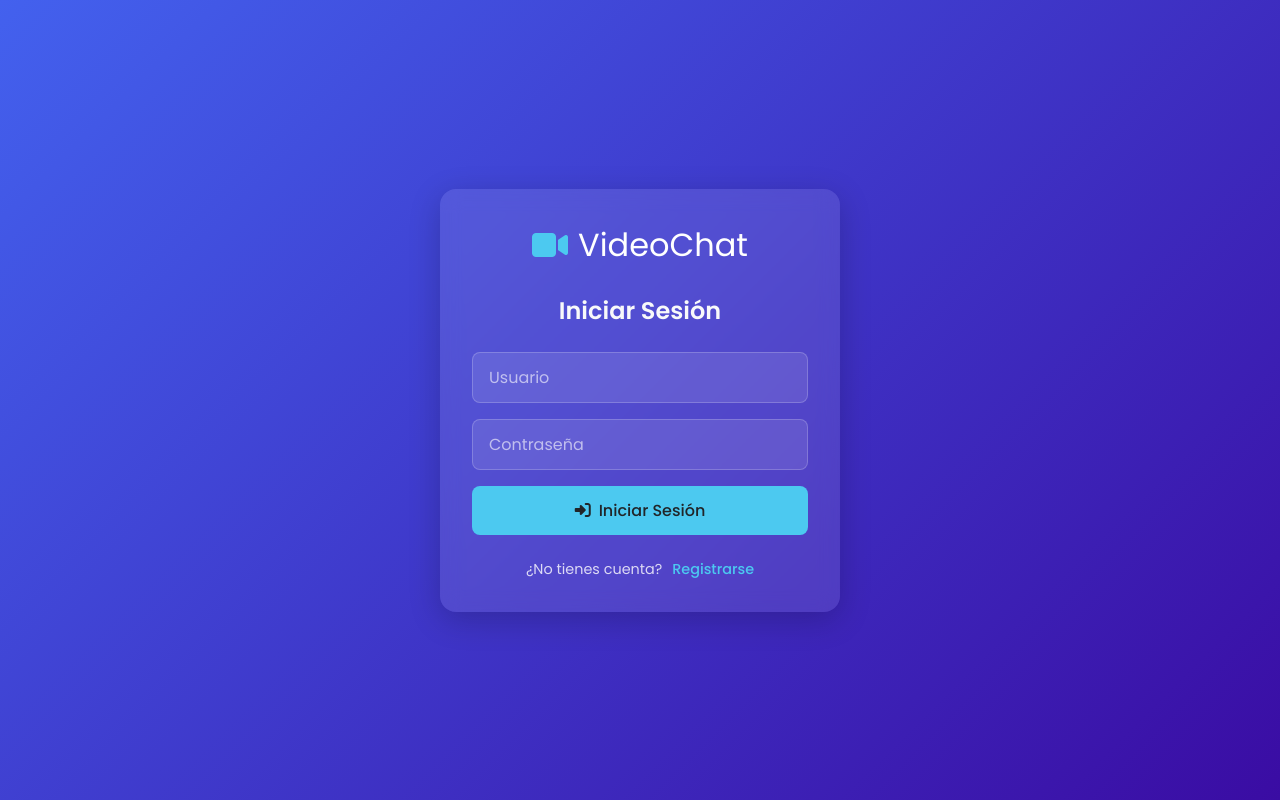
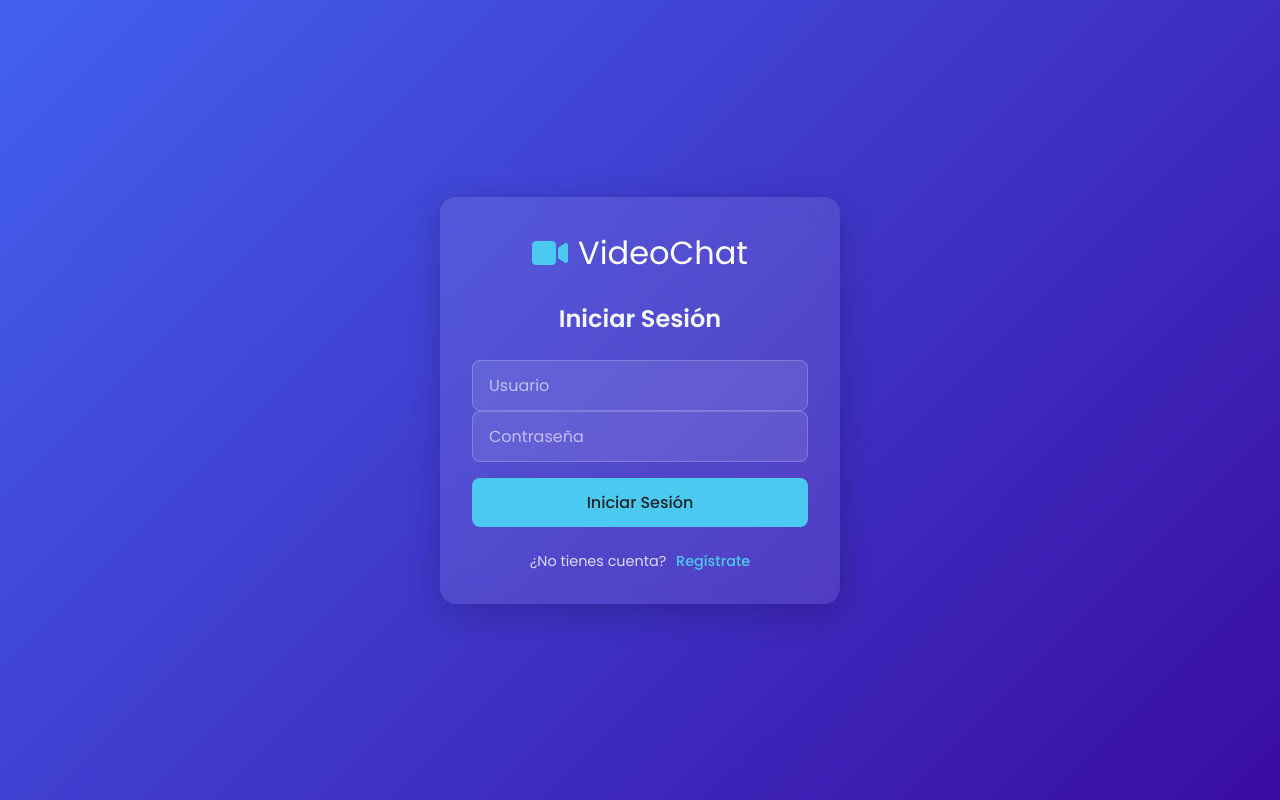
Before and after one commit to lando1906/VideoCall, a Flask app: page /auth in a window 1280 px wide. Run offline with Flask 3, Linux system fonts and the light colour scheme.

Commit message:
Actualizar auth.html

```diff
--- a/templates/auth.html
+++ b/templates/auth.html
@@ -3,7 +3,7 @@
 <head>
     <meta charset="UTF-8">
     <meta name="viewport" content="width=device-width, initial-scale=1.0">
-    <title>{% if mode == 'login' %}Iniciar Sesión{% else %}Registrarse{% endif %}</title>
+    <title>Autenticación</title>
     <link href="https://fonts.googleapis.com/css2?family=Poppins:wght@400;500;600&display=swap" rel="stylesheet">
     <link rel="stylesheet" href="https://cdnjs.cloudflare.com/ajax/libs/font-awesome/6.4.0/css/all.min.css">
     <style>
@@ -205,56 +205,46 @@
         {% if error %}
             <p class="error">
                 <i class="fas fa-exclamation-circle"></i>
-                <span>{{ error }}</span>
+                {{ error }}
             </p>
         {% endif %}
 
         <form method="POST" enctype="multipart/form-data">
-            <div class="input-group">
             <input type="text" name="username" placeholder="Usuario" required>
-            </div>
-
-            <div class="input-group">
             <input type="password" name="password" placeholder="Contraseña" required>
-            </div>
 
             {% if mode == 'register' %}
-                <div class="avatar-container">
                 <label for="avatar-upload" class="avatar-preview" id="avatar-preview">
                     <i class="fas fa-user"></i>
                 </label>
                 <input type="file" id="avatar-upload" name="avatar" accept="image/*">
-                </div>
             {% endif %}
 
             <input type="hidden" name="action" value="{{ mode }}">
-
             <button type="submit">
-                <i class="fas fa-{% if mode == 'login' %}sign-in-alt{% else %}user-plus{% endif %}"></i>
-                <span>{% if mode == 'login' %}Iniciar Sesión{% else %}Registrarse{% endif %}</span>
+                {% if mode == 'login' %}Iniciar Sesión{% else %}Registrarse{% endif %}
             </button>
         </form>
 
         <p class="switch-mode">
-            {% if mode == 'login' %}¿No tienes cuenta?{% else %}¿Ya tienes cuenta?{% endif %}
-            <a href="{{ url_for('auth', mode=('register' if mode == 'login' else 'login')) }}">
-                {% if mode == 'login' %}Registrarse{% else %}Iniciar Sesión{% endif %}
-            </a>
+            {% if mode == 'login' %}
+                ¿No tienes cuenta? <a href="{{ url_for('auth', mode='register') }}">Regístrate</a>
+            {% else %}
+                ¿Ya tienes cuenta? <a href="{{ url_for('auth', mode='login') }}">Inicia Sesión</a>
+            {% endif %}
         </p>
     </div>
 
     <script>
         // Vista previa del avatar
-        const avatarUpload = document.getElementById('avatar-upload');
-        const avatarPreview = document.getElementById('avatar-preview');
-
-        if (avatarUpload && avatarPreview) {
-            avatarUpload.addEventListener('change', function(e) {
+        if (document.getElementById('avatar-upload')) {
+            document.getElementById('avatar-upload').addEventListener('change', function(e) {
                 const file = e.target.files[0];
                 if (file) {
                     const reader = new FileReader();
                     reader.onload = function(e) {
-                        avatarPreview.innerHTML = `<img src="${e.target.result}" alt="Avatar preview">`;
+                        document.getElementById('avatar-preview').innerHTML =
+                            `<img src="${e.target.result}" alt="Preview">`;
                     }
                     reader.readAsDataURL(file);
                 }
```
Lines whose indentation alone changed are shown as unchanged.
